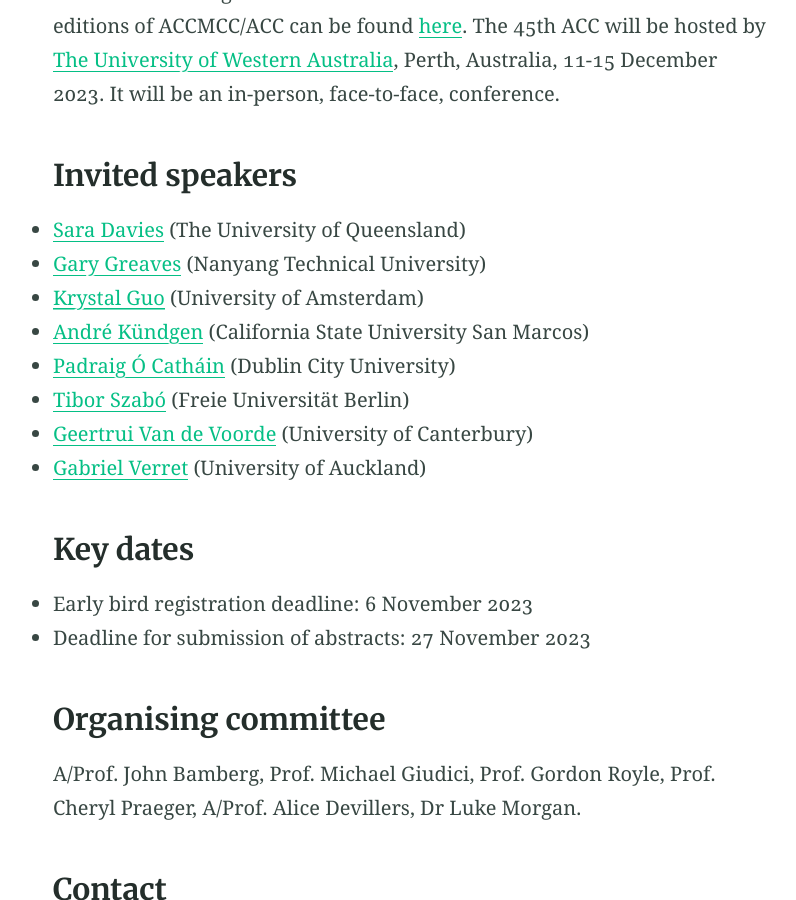
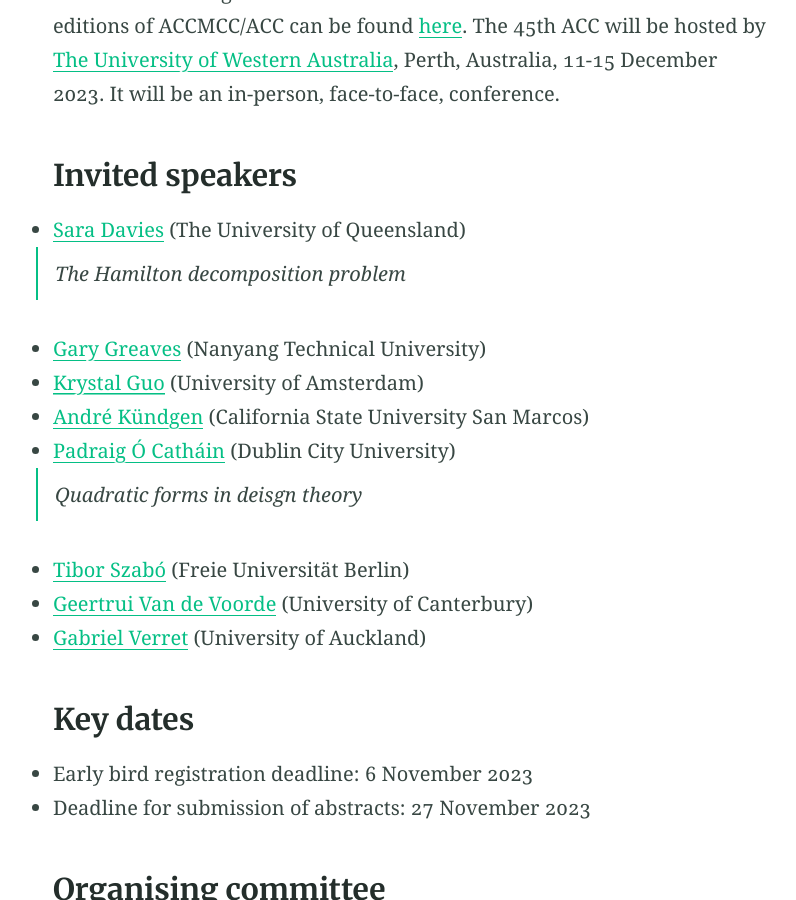
Before and after one commit to 45ACC/45ACC.github.io, a Jekyll site: the page built from index.md, in a window 1280 px wide and 900 px high, scrolled down 791 px. Shown: the whole window, without its empty margins (230-1026 px from the left). Built offline with Jekyll 4.4.1, drawn with Linux system fonts in a browser that asks for light colours.

Commit message:
Update index.md

```diff
--- a/index.md
+++ b/index.md
@@ -16,10 +16,12 @@ The 45th ACC will be hosted by [The University of Western Australia](https://www
 ### Invited speakers
 
 - [Sara Davies](https://smp.uq.edu.au/profile/270/sara-davies) (The University of Queensland)
+  > The Hamilton decomposition problem
 - [Gary Greaves](https://personal.ntu.edu.sg/gary/) (Nanyang Technical University)
 - [Krystal Guo](https://krystalguo.com/) (University of Amsterdam)
 - [André Kündgen](https://public.csusm.edu/akundgen/) (California State University San Marcos)
 - [Padraig Ó Catháin](https://sites.google.com/site/pocathain/) (Dublin City University)
+  > Quadratic forms in deisgn theory
 - [Tibor Szabó](https://page.mi.fu-berlin.de/szabo/) (Freie Universität Berlin)
 - [Geertrui Van de Voorde](https://www.math.canterbury.ac.nz/~g.voorde/) (University of Canterbury)
 - [Gabriel Verret](https://profiles.auckland.ac.nz/g-verret) (University of Auckland)
```
